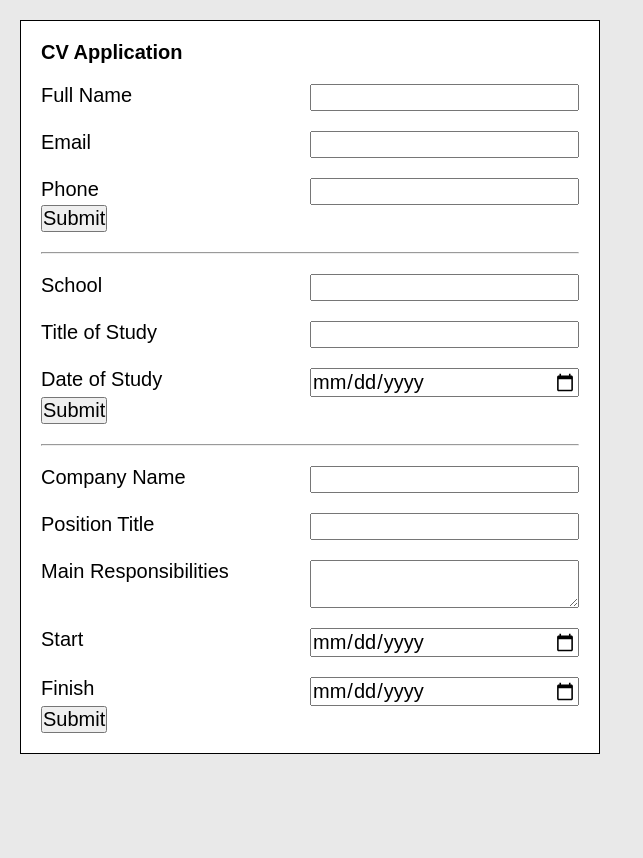
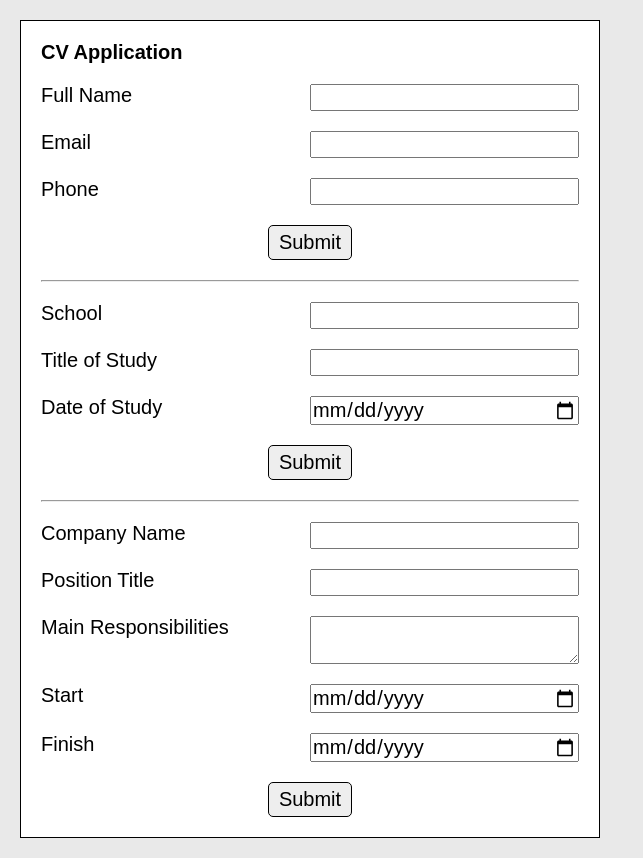
Before and after one commit to yunemak/cv-application, a React (Vite) app: page / in a window 1280 px wide. Shown: the whole page, without its empty margins (0-643 px from the left). Before the commit the page ends 800 px from the top, so only its background shows below. Built offline with nearby package versions, Linux system fonts and the light colour scheme.

Commit message:
style: Center buttons

```diff
--- a/src/styles/form.css
+++ b/src/styles/form.css
@@ -1,3 +1,9 @@
+form {
+	display: flex;
+	flex-direction: column;
+	gap: 20px;
+}
+
 .contact-form,
 .education-form,
 .experience-form {
@@ -6,3 +12,11 @@
 	grid-template-rows: 1fr 1fr;
 	row-gap: 20px;
 }
+
+button {
+	align-self: center;
+	background-color: rgb(238, 238, 238);
+	border: 1px solid black;
+	padding: 5px 10px;
+	border-radius: 5px;
+}
```
